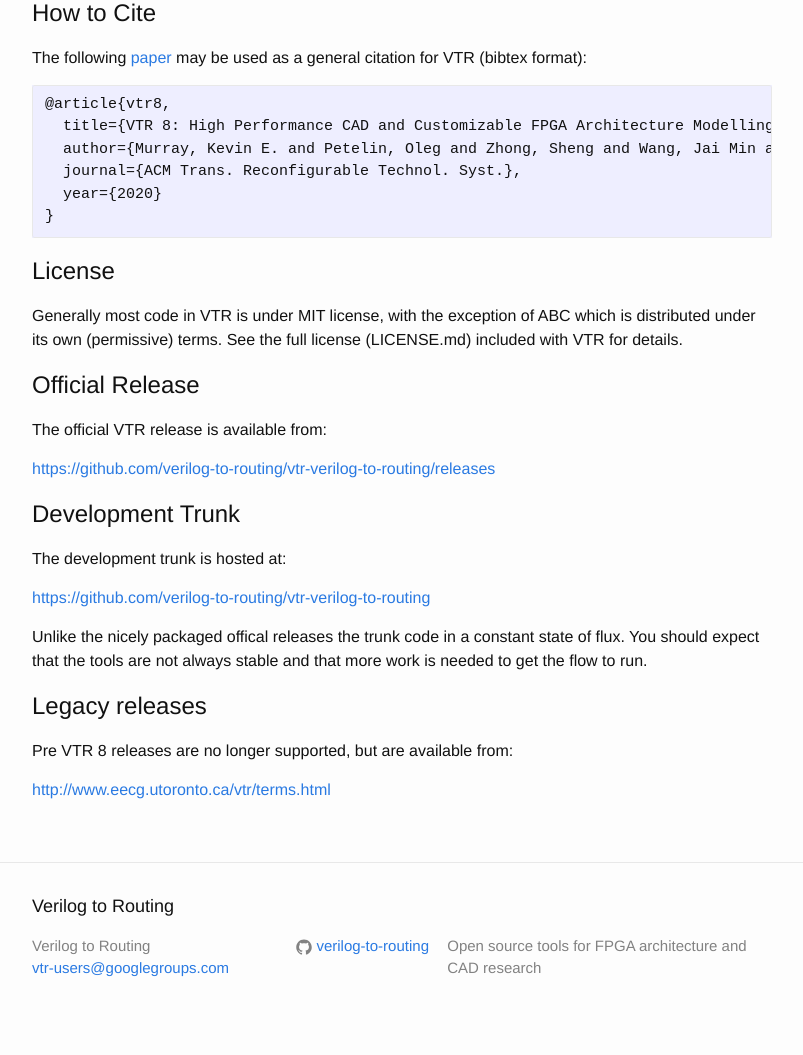
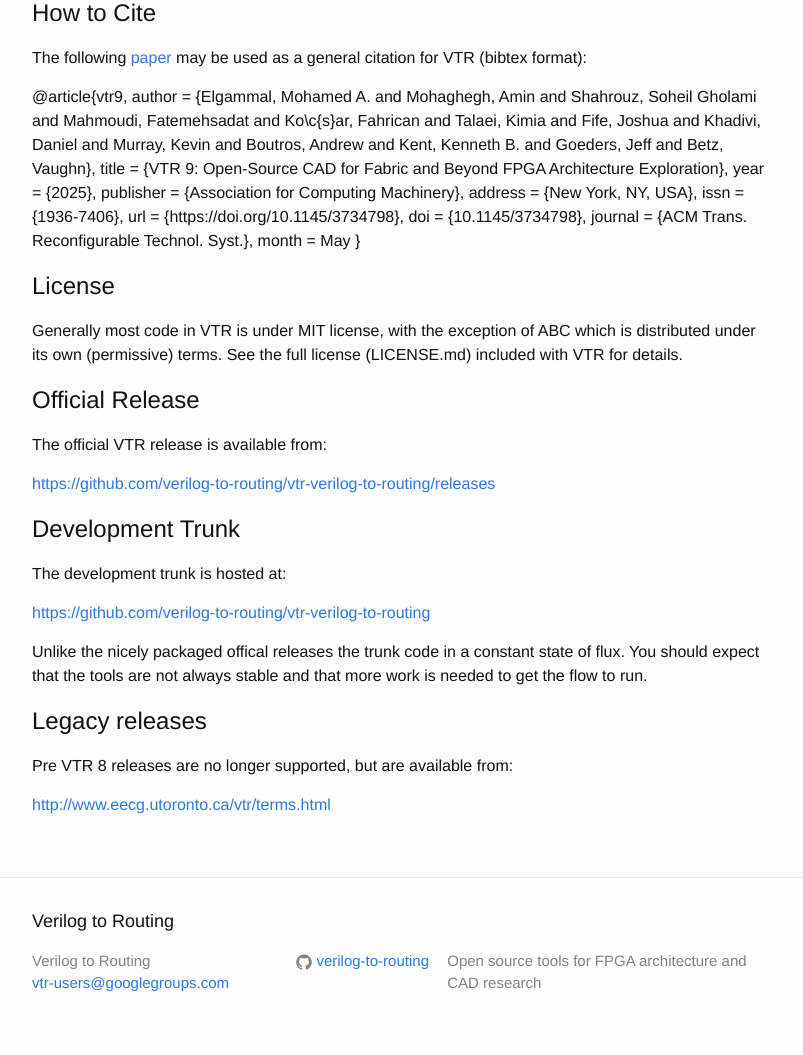
Before and after one commit to verilog-to-routing/verilog-to-routing.github.io, a Jekyll site: the page built from _pages/download.md, in a window 1280 px wide. Shown: the part 336-1391 px from the top of the page, without its empty margins (238-1041 px from the left). Built offline with Jekyll 4.4.1, drawn with Linux system fonts in a browser that asks for light colours.

Commit message:
Update citation to VTR9
Updated the link and citation to VTR9

```diff
--- a/_pages/download.md
+++ b/_pages/download.md
@@ -29,14 +29,20 @@
 
 How to Cite
 ===========
-The following [paper](http://www.eecg.utoronto.ca/~kmurray/vtr/vtr8_trets.pdf) may be used as a general citation for VTR (bibtex format):
+The following [paper](https://dl.acm.org/doi/10.1145/3734798) may be used as a general citation for VTR (bibtex format):
 
-    @article{vtr8,
-      title={VTR 8: High Performance CAD and Customizable FPGA Architecture Modelling},
-      author={Murray, Kevin E. and Petelin, Oleg and Zhong, Sheng and Wang, Jai Min and ElDafrawy, Mohamed and Legault, Jean-Philippe and Sha, Eugene and Graham, Aaron G. and Wu, Jean and Walker, Matthew J. P. and Zeng, Hanqing and Patros, Panagiotis and Luu, Jason and Kent, Kenneth B. and Betz, Vaughn},
-      journal={ACM Trans. Reconfigurable Technol. Syst.},
-      year={2020}
-    }
+@article{vtr9,
+author = {Elgammal, Mohamed A. and Mohaghegh, Amin and Shahrouz, Soheil Gholami and Mahmoudi, Fatemehsadat and Ko\c{s}ar, Fahrican and Talaei, Kimia and Fife, Joshua and Khadivi, Daniel and Murray, Kevin and Boutros, Andrew and Kent, Kenneth B. and Goeders, Jeff and Betz, Vaughn},
+title = {VTR 9: Open-Source CAD for Fabric and Beyond FPGA Architecture Exploration},
+year = {2025},
+publisher = {Association for Computing Machinery},
+address = {New York, NY, USA},
+issn = {1936-7406},
+url = {https://doi.org/10.1145/3734798},
+doi = {10.1145/3734798},
+journal = {ACM Trans. Reconfigurable Technol. Syst.},
+month = May
+}
 
 License
 =======
```
